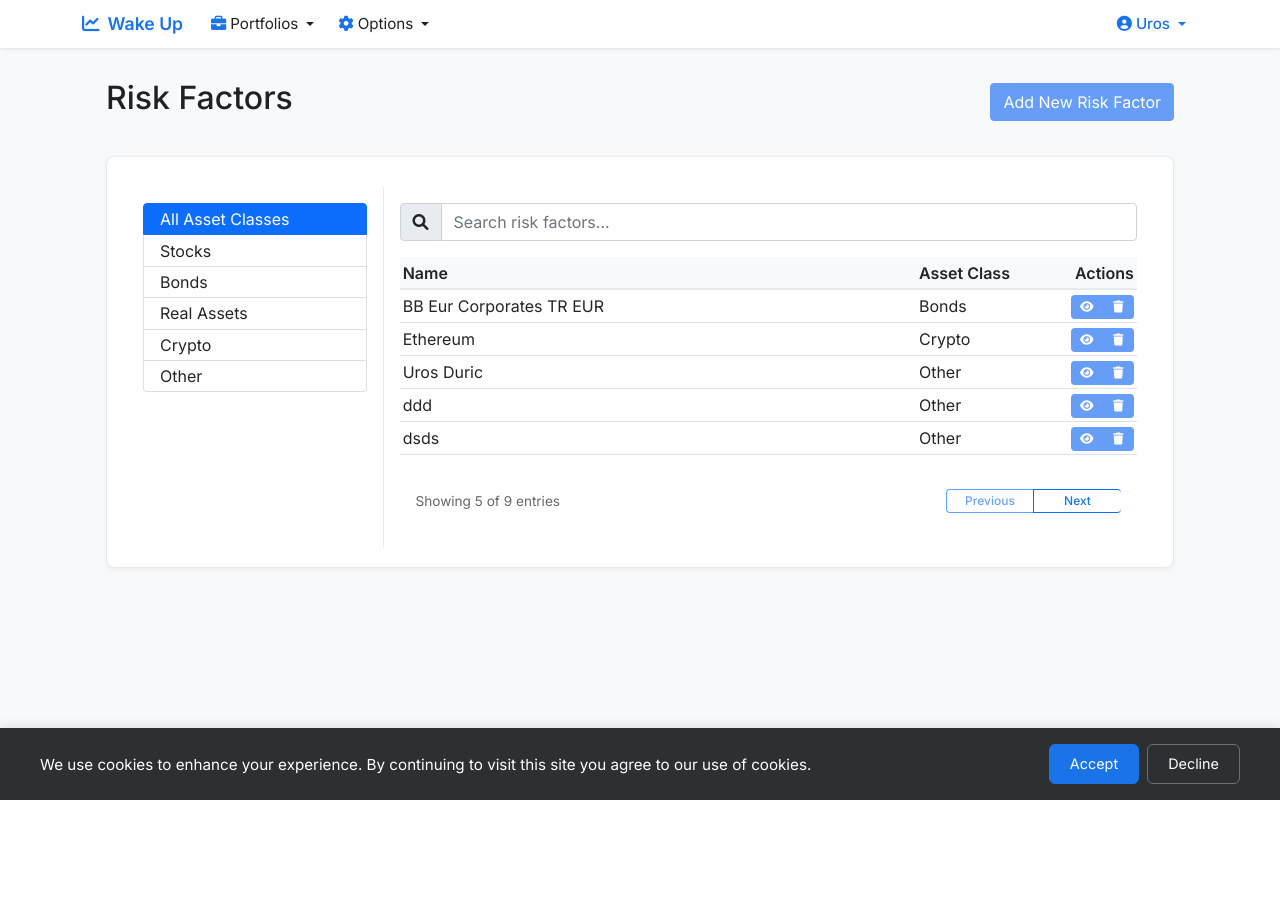
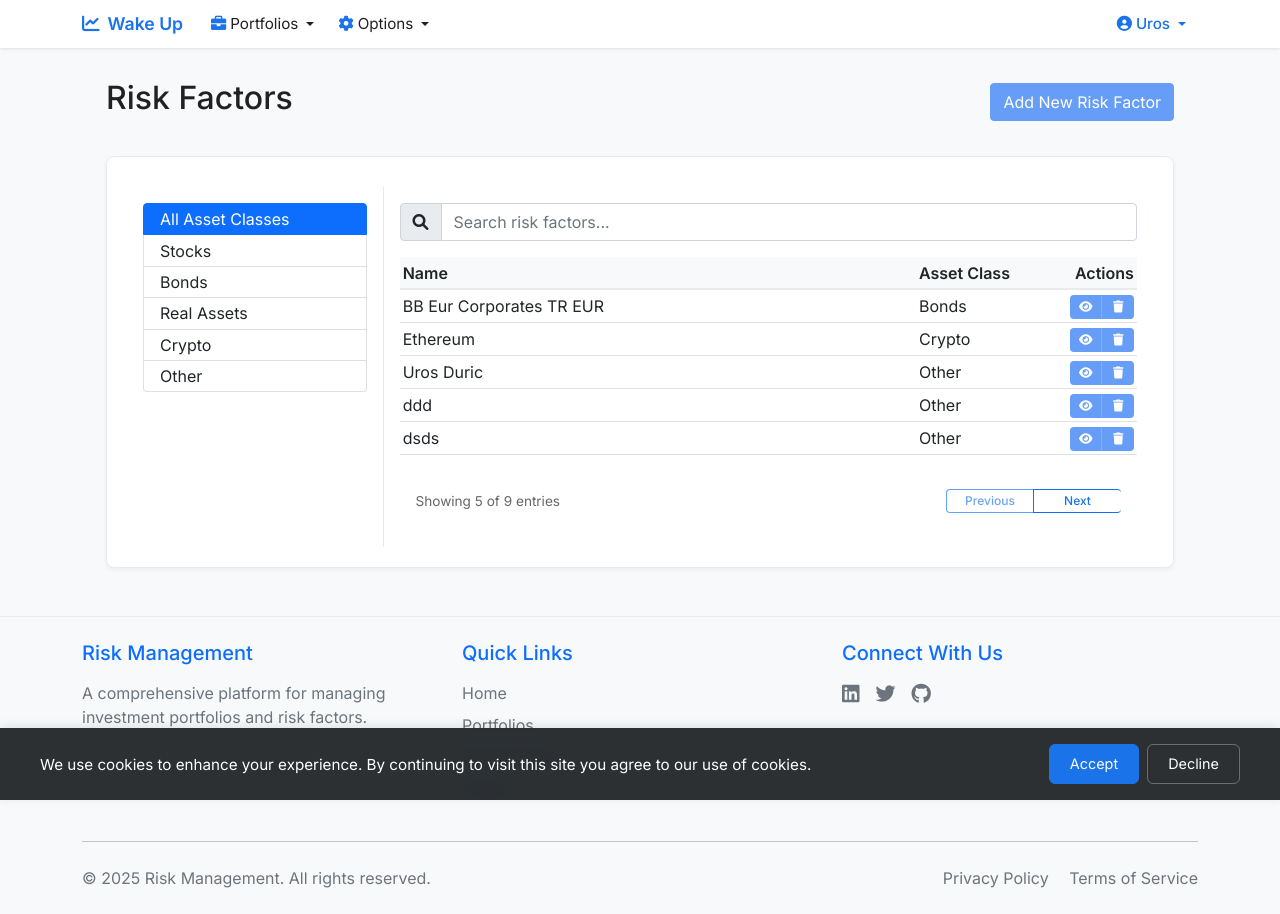
Before and after one commit to urosduric/flask_hello_app, a Flask app: page /get_risk_factors in a window 1280 px wide. Before the commit the page ends 800 px from the top, so only its background shows below. Run offline with Flask 3, Linux system fonts and the light colour scheme; a user stored in the database is signed in; data comes from the database, SQL or seed files in the repository; both versions use the stored data as it was after the commit; some libraries are stand-ins or nearby versions.

Commit message:
Initial commit: Flask application with risk factors management

```diff
--- a/app.py
+++ b/app.py
@@ -860,16 +860,34 @@ def upload_risk_factor_data(id):
 
     return render_template('upload_risk_factor_data.html', risk_factor=risk_factor)
 
-@app.route('/delete_risk_factor/<int:id>')
+@app.route('/delete_risk_factor/<int:id>', methods=['POST'])
 @login_required
 def delete_risk_factor(id):
     if not current_user.is_admin():
-        return redirect(url_for('home'))
+        flash('You do not have permission to delete risk factors', 'error')
+        return redirect(url_for('get_risk_factors'))
 
     risk_factor = RiskFactor.query.get_or_404(id)
-    db.session.delete(risk_factor)
-    db.session.commit()
-    return redirect(url_for('get_risk_factors'))
+
+    # Check if risk factor has any related benchmarks
+    related_benchmarks = Benchmark.query.filter_by(risk_factor_id=id).all()
+    if related_benchmarks:
+        benchmark_list = [f"• {benchmark.benchmark_name}" for benchmark in related_benchmarks]
+        error_message = "This risk factor is currently assigned to the following benchmarks:\n"
+        error_message += "\n".join(benchmark_list)
+        error_message += "\n\nPlease delete these benchmarks first before deleting this risk factor."
+        flash(error_message, 'error')
+        return redirect(url_for('get_risk_factors'))
+
+    try:
+        db.session.delete(risk_factor)
+        db.session.commit()
+        flash('Risk factor was successfully deleted', 'success')
+        return redirect(url_for('get_risk_factors'))
+    except Exception as e:
+        db.session.rollback()
+        flash(f'An error occurred while deleting the risk factor: {str(e)}', 'error')
+        return redirect(url_for('get_risk_factors'))
 
 # Portfolio routes
 @app.route('/portfolios')
@@ -1256,6 +1274,11 @@ def forgot_password():
 
     return render_template('forgot_password.html')
 
+# Add context processor for current year
+@app.context_processor
+def inject_now():
+    return {'now': datetime.utcnow()}
+
 if __name__ == '__main__':
     with app.app_context():
         # Create all tables
--- a/templates/base.html
+++ b/templates/base.html
@@ -23,6 +23,14 @@
         font-family: 'Inter', sans-serif;
         color: var(--text-color);
         background-color: var(--light-bg);
+        min-height: 15cm;
+        display: flex;
+        flex-direction: column;
+    }
+
+    .main-content {
+        flex: 1 0 auto;
+        min-height: 15cm;
     }
 
     .navbar {
@@ -271,6 +279,11 @@
             justify-content: center;
         }
     }
+
+    .footer {
+        background-color: var(--light-bg);
+        border-top: 1px solid var(--border-color);
+    }
     </style>
 </head>
 <body>
@@ -390,7 +403,8 @@
         </div>
     </nav>
 
-    <div class="container mt-4">
+    <div class="main-content">
+        <div class="container mt-4 pb-5">
             {% with messages = get_flashed_messages(with_categories=true) %}
                 {% if messages %}
                     {% for category, message in messages %}
@@ -412,6 +426,7 @@
 
             {% block content %}{% endblock %}
         </div>
+    </div>
 
     <!-- Cookie Consent Banner -->
     <div id="cookieConsent" class="cookie-consent" style="display: none;">
@@ -423,6 +438,51 @@
             </div>
         </div>
     </div>
+
+    <!-- Footer -->
+    <footer class="footer mt-auto py-4 bg-light">
+        <div class="container">
+            <div class="row">
+                <div class="col-md-4 mb-3 mb-md-0">
+                    <h5 class="text-primary mb-3">Risk Management</h5>
+                    <p class="text-muted mb-0">A comprehensive platform for managing investment portfolios and risk factors.</p>
+                </div>
+                <div class="col-md-4 mb-3 mb-md-0">
+                    <h5 class="text-primary mb-3">Quick Links</h5>
+                    <ul class="list-unstyled">
+                        <li class="mb-2"><a href="{{ url_for('home') }}" class="text-decoration-none text-muted">Home</a></li>
+                        <li class="mb-2"><a href="{{ url_for('get_portfolios') }}" class="text-decoration-none text-muted">Portfolios</a></li>
+                        <li class="mb-2"><a href="{{ url_for('get_benchmarks') }}" class="text-decoration-none text-muted">Benchmarks</a></li>
+                        <li class="mb-2"><a href="{{ url_for('get_funds') }}" class="text-decoration-none text-muted">Funds</a></li>
+                    </ul>
+                </div>
+                <div class="col-md-4">
+                    <h5 class="text-primary mb-3">Connect With Us</h5>
+                    <div class="d-flex gap-3">
+                        <a href="#" class="text-muted text-decoration-none" title="LinkedIn">
+                            <i class="fab fa-linkedin fa-lg"></i>
+                        </a>
+                        <a href="#" class="text-muted text-decoration-none" title="Twitter">
+                            <i class="fab fa-twitter fa-lg"></i>
+                        </a>
+                        <a href="#" class="text-muted text-decoration-none" title="GitHub">
+                            <i class="fab fa-github fa-lg"></i>
+                        </a>
+                    </div>
+                </div>
+            </div>
+            <hr class="my-4">
+            <div class="row align-items-center">
+                <div class="col-md-6 text-center text-md-start">
+                    <p class="text-muted mb-0">&copy; {{ now.year }} Risk Management. All rights reserved.</p>
+                </div>
+                <div class="col-md-6 text-center text-md-end">
+                    <a href="{{ url_for('privacy_policy') }}" class="text-muted text-decoration-none me-3">Privacy Policy</a>
+                    <a href="#" class="text-muted text-decoration-none">Terms of Service</a>
+                </div>
+            </div>
+        </div>
+    </footer>
 
     <script src="https://cdn.jsdelivr.net/npm/bootstrap@5.1.3/dist/js/bootstrap.bundle.min.js"></script>
     <script>
--- a/templates/risk_factors.html
+++ b/templates/risk_factors.html
@@ -76,12 +76,14 @@
                                                         <i class="fas fa-eye"></i>
                                                     </a>
                                                     {% if current_user.is_admin() %}
-                                                    <a href="{{ url_for('delete_risk_factor', id=risk_factor.id) }}"
-                                                       class="btn btn-primary btn-sm"
-                                                       onclick="return confirm('Are you sure you want to delete this risk factor?')"
-                                                       title="Delete">
-                                                        <i class="fas fa-trash"></i>
-                                                    </a>
+                                                    <form action="{{ url_for('delete_risk_factor', id=risk_factor.id) }}" method="POST" style="display: inline;">
+                                                        <input type="hidden" name="csrf_token" value="{{ csrf_token() }}">
+                                                        <button type="submit" class="btn btn-primary btn-sm"
+                                                                title="Delete"
+                                                                onclick="return confirm('Are you sure you want to delete this risk factor?')">
+                                                            <i class="fas fa-trash"></i>
+                                                        </button>
+                                                    </form>
                                                     {% endif %}
                                                 </div>
                                             </td>
```
Also changed, not shown: instance/risk_management.db. Lines whose indentation alone changed are shown as unchanged.
